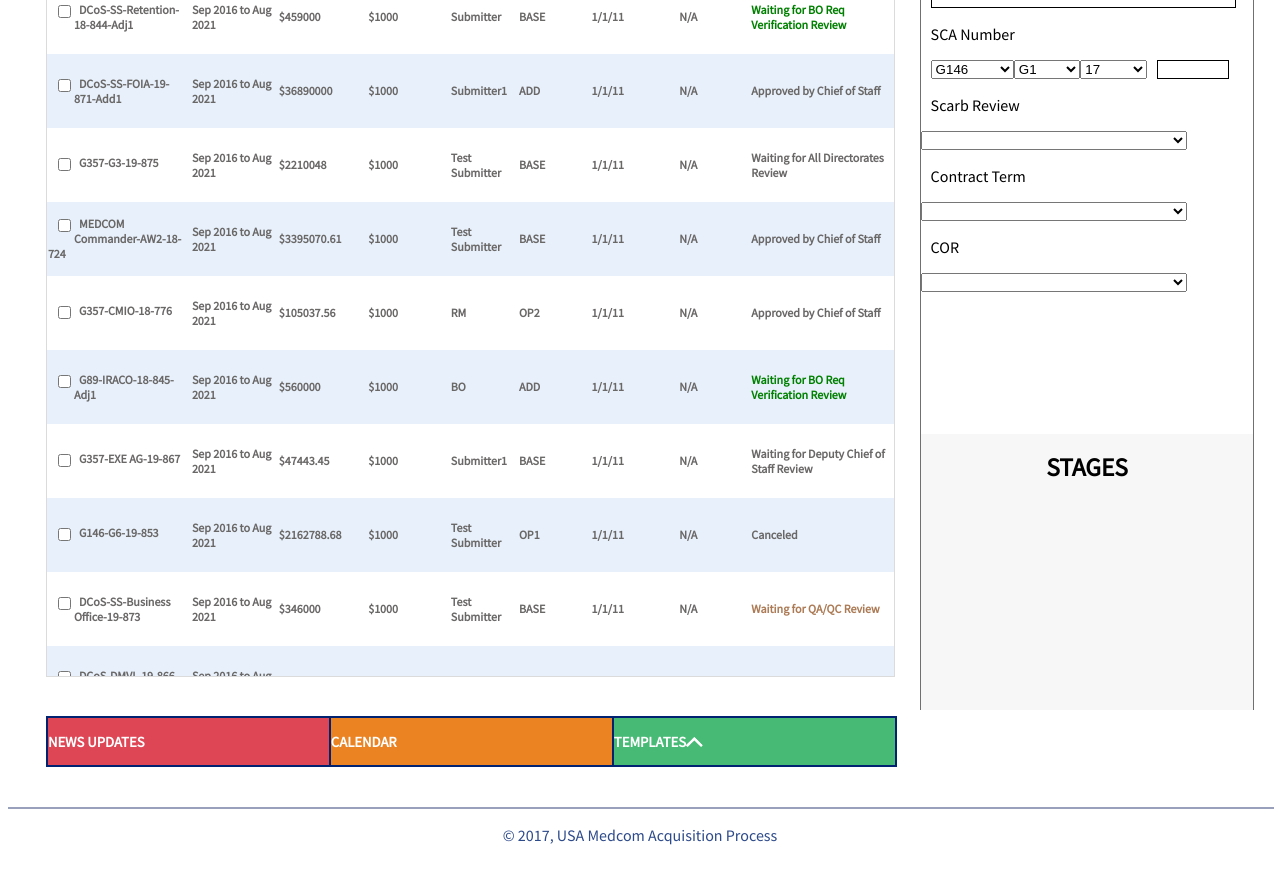
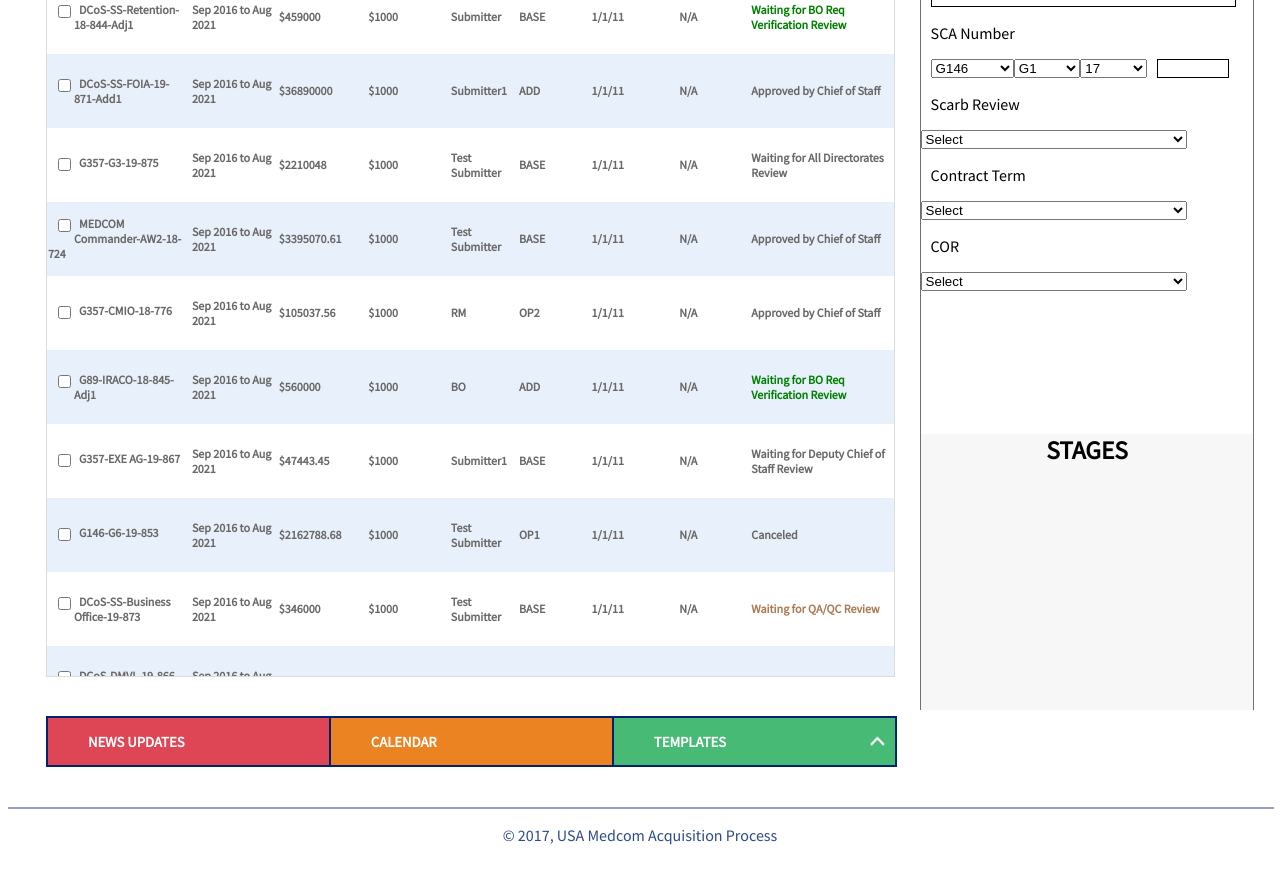
Before and after one commit to sdyerra/LandingPage, a React (Create React App) app: page / in a window 1280 px wide. Shown: the part 400-1271 px from the top of the page. Built offline with nearby package versions, Linux system fonts and the light colour scheme.

Commit message:
News shows up in popup

```diff
--- a/package.json
+++ b/package.json
@@ -35,5 +35,8 @@
       "last 1 firefox version",
       "last 1 safari version"
     ]
+  },
+  "devDependencies": {
+
   }
 }
--- a/src/Filter.css
+++ b/src/Filter.css
@@ -63,8 +63,7 @@
 
 .filters {
     display: block;
-    align-items: center;
-    height: 56%;
+    height: 54%;
 }
 
 .filters p {
@@ -85,10 +84,9 @@
 .wheel {
     background-color: #F7F7F7;
     width: 100%;
-    height: 31.71%;
+    height: 31.815%;
     font-family: 'Source Sans Pro', sans-serif;
-    display: flex;
-    justify-content: center;
+    text-align: center;
 }
 
 .wheel h1 {
--- a/src/Filter.js
+++ b/src/Filter.js
@@ -1,11 +1,20 @@
 import React from 'react';
 import './Filter.css';
 
-
-
-
 export default function Filter()
 {
+    function ContractTermFilter() {
+        var data = (JSON.parse(localStorage.getItem('metadata'))).Metadata;
+        return (
+            <select style={{width:"80%"}}>
+                <option>Select</option>
+                {data.map((filter) => (
+                <option>{filter['Contract Term']}</option>
+            ))}
+            </select>
+        );
+    }
+
     function DirFilter() {
         var data = (JSON.parse(localStorage.getItem('metadata'))).Metadata;
         console.log(data);
@@ -20,10 +29,9 @@ export default function Filter()
     }
     function SCAFilter() {
         var data = (JSON.parse(localStorage.getItem('metadata'))).Metadata;
-        console.log(data);
         return (
             <div>
-                <select style={{width:"25%", 'margin-left':'10px'}}>
+                <select style={{width:"25%", marginLeft:'10px'}}>
                 {data.map((filter) => (
                 <option>{filter['Primary Staff']}</option>
                 ))}
@@ -60,14 +68,18 @@ export default function Filter()
             <div class="filters">
                 <p id="contract">Contract Number #</p>
                 <input></input>
-                <p style={{"margin-left":"10px"}}>SCA Number</p>
+                <p style={{marginLeft:"10px"}}>SCA Number</p>
                 <SCAFilter/>
-                <p style={{'margin-left':'10px'}}>Scarb Review</p>
-                <select style={{width:"80%"}}></select>
-                <p style={{'margin-left':'10px'}}>Contract Term</p>
-                <select style={{width:"80%"}}></select>
-                <p style={{'margin-left':'10px'}}>COR</p>
-                <select style={{width:"80%"}}></select>
+                <p style={{marginLeft:'10px'}}>Scarb Review</p>
+                <select style={{width:"80%"}}>
+                    <option>Select</option>
+                </select>
+                <p style={{marginLeft:'10px'}}>Contract Term</p>
+                <ContractTermFilter/>
+                <p style={{marginLeft:'10px'}}>COR</p>
+                <select style={{width:"80%"}}>
+                    <option>Select</option>
+                </select>
             </div>
             <div class="wheel">
                 <h1>STAGES</h1>
--- a/src/Nctpopup.css
+++ b/src/Nctpopup.css
@@ -3,10 +3,14 @@
 .popup {
     font-family: 'Source Sans Pro', sans-serif;
     width: 100%;
-    height: 100%;
+    height: 300px;
     color: rgb(0, 0, 0);
-    background-color: rgb(246, 209, 209);
+    background-color: rgb(255, 255, 255);
     overflow: auto;
     display: flex;
     justify-content: center;
 }
+
+.popup table {
+
+}
--- a/src/Nctpopup.js
+++ b/src/Nctpopup.js
@@ -1,11 +1,96 @@
-import React from 'react';
+import React from 'react'
 import './Nctpopup.css'
+import { useState } from 'react'
+import NewsData from './news.json'
+
+var getNewsReq;
+const newsdbName = 'news_database'
+const newsrequest = window.indexedDB.open(newsdbName, 1)
+
+// If error opening the Database
+newsrequest.onerror = event => {
+  console.log('Database error: ' + event.target.errorCode)
+}
+
+// When data needs to be added/changed
+newsrequest.onupgradeneeded = event => {
+  var ndb = event.target.result;
+  const objectStore = ndb.createObjectStore('news', { autoIncrement: true })
+
+  // After ObjectStore is created add all the news
+  objectStore.transaction.oncomplete = event => {
+    const newsObjectStore = ndb.transaction('news', 'readwrite').objectStore('news')
+    NewsData.forEach(function (news) {
+      newsObjectStore.add(news)})}
+}
+
+// promise for opening the database and getting the data
+var newsPromise = new Promise(function(resolve, reject) {
+  newsrequest.onsuccess = event => {
+    var ndb = event.target.result;
+
+    // opens the news database as readonly
+    const newsstore = ndb.transaction('news', 'readonly').objectStore(('news'))
+
+    // gets all the data in the news database
+    getNewsReq = newsstore.getAll();
+
+    getNewsReq.onsuccess = () => {
+      console.log('Getting news data was successful')
+      resolve()
+    }
+
+    getNewsReq.onerror = () => {
+      console.log("Error getting news data");
+      reject()
+    }}
+})
+
+
 
 // HTML Below is for the popup section of the news menu
-export default function Nctpopup() {
-    return (
-        <div class="popup">
-            <p>Expanding Box</p>
-        </div>
-    );
+export default function Nctpopup (props) {
+
+    function NewsPopup () {
+        const [newsdata, setnewsData] = useState([{ Title: 'Loading...', Path: 'Loading' }])
+
+        // function for adding data to the table
+        function addNewsData () {
+          setnewsData(getNewsReq.result)
+        }
+
+        // when the request is finished run the addTableData function
+        newsPromise.then(whencompleted => addNewsData())
+        console.log(newsdata);
+        return (
+          <div className='popup'>
+              <table>
+                <tbody>
+                    {newsdata.map((news) => (
+                    <tr key={news.Title}>
+                        <div>
+                            <p>{news.Title}</p>
+                            <p>{news.Description}</p>
+                        </div>
+                    </tr>
+                    ))}
+                </tbody>
+              </table>
+          </div>
+        )
+    }
+
+    if (props.type === 'news')
+    {
+        return (<NewsPopup/>)
+    }
+    else {
+        return (
+            <div className='popup'>
+                <p>There are no results to display</p>
+            </div>
+        )
+    }
+
+
 }
--- a/src/Newscalendartemp.css
+++ b/src/Newscalendartemp.css
@@ -66,12 +66,16 @@
 }
 
 #arrow {
+    margin-left:auto;
+    margin-right: 10px;
     width: 6%;
     height: 10%;
     transform: rotate(0.5turn);
 }
 
 #arrow2 {
+    margin-left:auto;
+    margin-right: 10px;
     width: 6%;
     height: 10%;
 }
--- a/src/Newscalendartemp.js
+++ b/src/Newscalendartemp.js
@@ -4,33 +4,7 @@ import './Nctpopup';
 import { useState } from 'react';
 import Nctpopup from './Nctpopup';
 import arrow from './arrow.png';
-import NewsData from './news.json';
 
-function setupNewsData() {
-    const dbName = "news_database";
-
-    // Open Indexeddb for contracts
-    const request = window.indexedDB.open(dbName, 1);
-
-    request.onerror = event => {
-        console.log("Database error: " + event.target.errorCode);
-    };
-
-    request.onupgradeneeded = event => {
-        const db = event.target.result;
-
-        const objectStore = db.createObjectStore("news", {autoIncrement: true});
-
-        objectStore.transaction.oncomplete = event => {
-            const newsObjectStore = db.transaction("news", "readwrite").objectStore("news");
-            NewsData.forEach(function(news) {
-              newsObjectStore.add(news);
-            });
-        };
-    };
-}
-
-setupNewsData();
 
 export default function Newscalendartemp()
 {
@@ -61,15 +35,15 @@ export default function Newscalendartemp()
     return (
         <div class={box} onClick={handleClick}>
             <div class="news">
-                <div>
+                <div style={{marginLeft:"40px"}}>
                     <p>NEWS UPDATES</p>
                 </div>
                 <div style={{display:display}}>
-                    <Nctpopup></Nctpopup>
+                    <Nctpopup type="news"></Nctpopup>
                 </div>
             </div>
             <div class="cal">
-                <div>
+                <div style={{marginLeft:"40px"}}>
                     <p>CALENDAR</p>
                 </div>
                 <div style={{display:display}}>
@@ -77,7 +51,7 @@ export default function Newscalendartemp()
                 </div>
             </div>
             <div class="templ">
-                <div id="templbox">
+                <div id="templbox" style={{marginLeft:"40px"}}>
                     <p>TEMPLATES</p>
                     <img id={style} src={arrow} alt="none"></img>
                 </div>
--- a/src/Table.css
+++ b/src/Table.css
@@ -48,10 +48,10 @@
     margin-left: 5px;
 }
 
-tr:nth-child(odd + 1)   { background-color: white; }
-tr:nth-child(even)    { background-color:#e8f1fb; }
+.box tr:nth-child(odd + 1)   { background-color: white; }
+.box tr:nth-child(even)    { background-color:#e8f1fb; }
 
-.table {
+.box table {
     overflow:auto;
     font-family: 'Source Sans Pro', sans-serif;
     table-layout: fixed;
@@ -60,7 +60,7 @@ tr:nth-child(even)    { background-color:#e8f1fb; }
 
 
 
-.table thead {
+.box table thead {
     font-family: 'Lato', sans-serif;
     font-size: 10pt;
     background-color: #6A9ED8;
@@ -70,11 +70,11 @@ tr:nth-child(even)    { background-color:#e8f1fb; }
     top: 0px;
 }
 
-.table thead tr {
+.box table thead tr {
     height: 40px;
 }
 
-.table tbody tr {
+.box table tbody tr {
     text-align: left;
     height: 74px;
     font-size: 9pt;
@@ -83,12 +83,12 @@ tr:nth-child(even)    { background-color:#e8f1fb; }
 }
 
 
-.table tbody p {
+.box table tbody p {
     display: inline;
     margin-left: 5px;
 }
 
-.table tbody tr input {
+.box table tbody tr input {
     margin-left:10px;
     float:left;
 }
--- a/src/Table.js
+++ b/src/Table.js
@@ -122,7 +122,7 @@ export default function Table() {
             </div>
         <div class="box">
             <div>
-                <table class="table">
+                <table>
                     <thead>
                         <tr>
                             <th>SCA Number</th>
```
Also changed, not shown: 1 other file (tests, documents, lock files or other folders).
